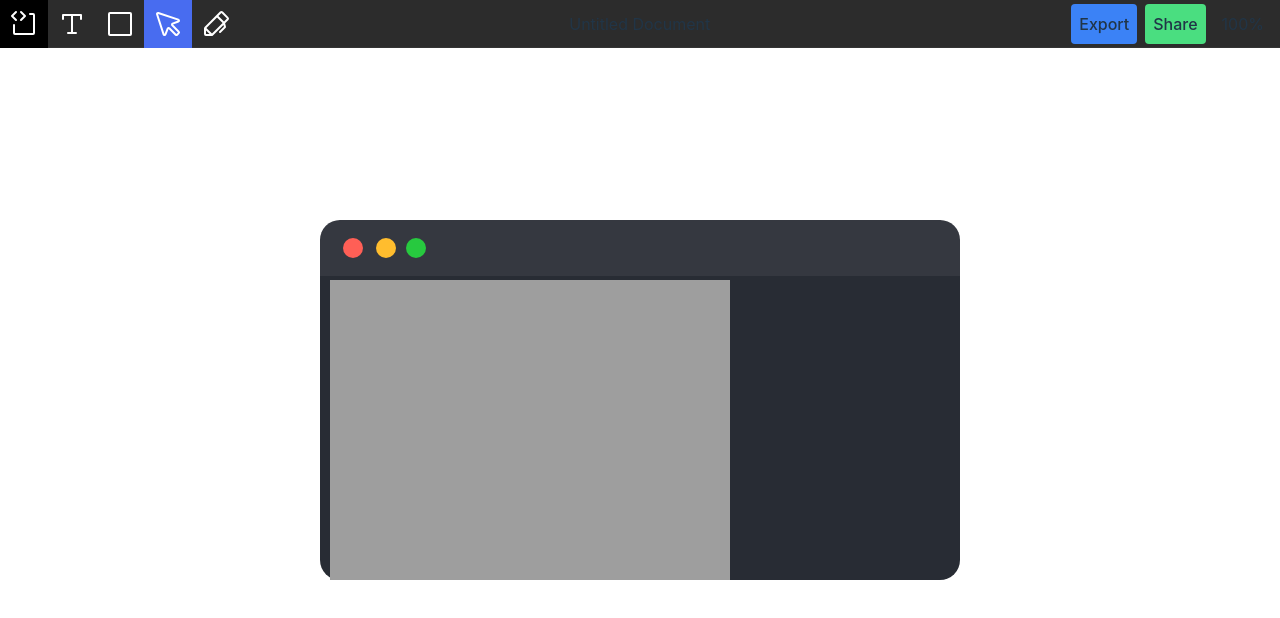
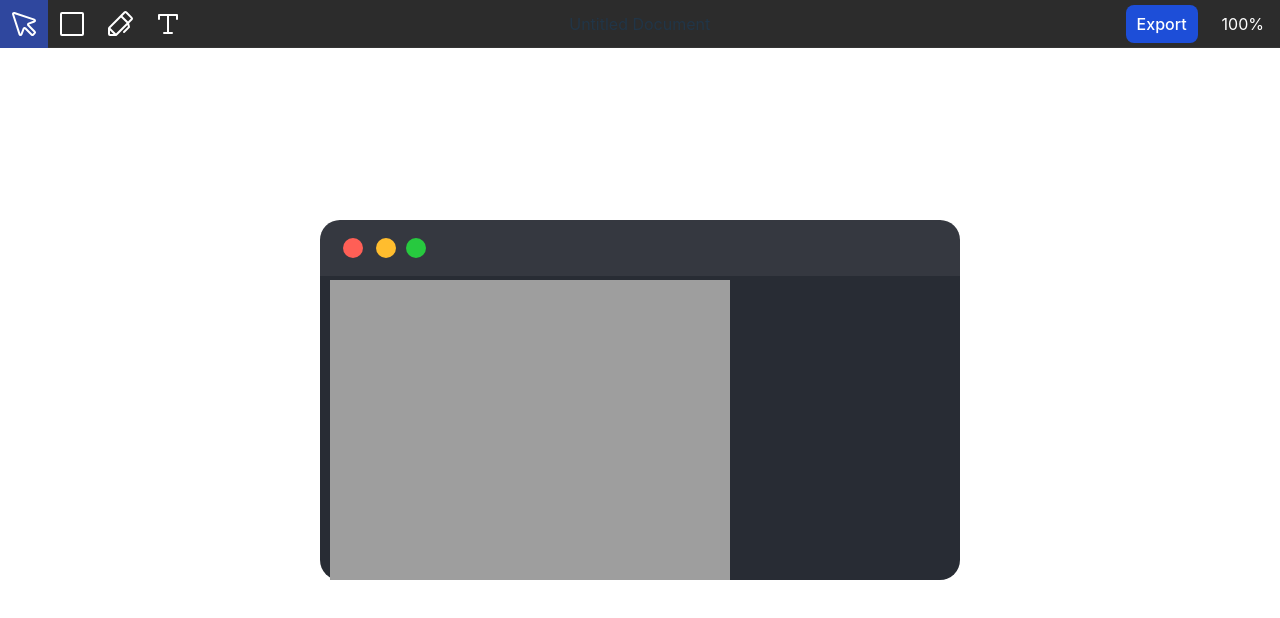
Before and after one commit to nikapadia/SuperSnippets, a React (Vite) app: page / in a window 1280 px wide. Shown: the top 618 px of the page. Built offline with nearby package versions, Linux system fonts and the light colour scheme.

Commit message:
Minor fixes

```diff
--- a/src/components/canvas/Canvas.tsx
+++ b/src/components/canvas/Canvas.tsx
@@ -47,7 +47,7 @@ function createElement(
 				pointerWidth: 20,
 				fill: "black",
 				stroke: "black",
-				strokeWidth: 4,
+				strokeWidth: 2,
 				draggable: true,
 			});
 			break;
@@ -92,7 +92,6 @@ const Canvas = () => {
     const [code, setCode] = useState("");
 	layerRef.current?.add(transformer);
 
-	// draw a box with half the dimensions as the stage whenever the page
 	useEffect(() => {
 		let element = createCodeBlock();
 		transformer.nodes([element.element]);
@@ -393,7 +392,7 @@ const Canvas = () => {
     }
 
 	return (
-		<div style={{ boxShadow: "0 0 10px rgba(0, 0, 0, 0.1)" }}>
+		<div style={{ backgroundColor: "#fff", boxShadow: "0 0 10px rgba(0, 0, 0, 0.1)" }}>
             {modalVisible && <CodeModal closeModal={closeCodeModal} initialText={code} />}
             <div>
                 <Stage
--- a/src/components/toolbar/Toolbar.tsx
+++ b/src/components/toolbar/Toolbar.tsx
@@ -60,11 +60,10 @@ function Toolbar() {
 
           <ThemeProvider theme={theme}>
 
-            <DropdownMenu buttonType="CodeBlock" openButton={openButton} setOpenButton={setOpenButton} />
+            <DropdownMenu buttonType="Cursor" openButton={openButton} setOpenButton={setOpenButton} />
+            <DropdownMenu buttonType="square" openButton={openButton} setOpenButton={setOpenButton} />
+            <DropdownMenu buttonType="Pen" openButton={openButton} setOpenButton={setOpenButton} />
             <DropdownMenu buttonType="TextT" openButton={openButton} setOpenButton={setOpenButton} />
-            <DropdownMenu buttonType="square" openButton={openButton} setOpenButton={setOpenButton} />
-            <DropdownMenu buttonType="Cursor" openButton={openButton} setOpenButton={setOpenButton} />
-            <DropdownMenu buttonType="Pen" openButton={openButton} setOpenButton={setOpenButton} />
 
           </ThemeProvider>
 
@@ -83,9 +82,8 @@ function Toolbar() {
         </div>
 
         <div className="flex justify-end items-center h-full gap-2 pr-2 basis-1/3">
-          <button className="flex justify-center border-0 p-2 rounded bg-blue-500 hover:rounded-lg"> Export </button>
-          <button className="flex justify-center border-0 p-2 rounded bg-green-400 hover:rounded-lg"> Share </button>
-          <div className="flex items-center h-8 p-2 border-o text-center hover:bg-black box-content">
+          <button className="modal-button text-white bg-blue-700 hover:bg-blue-800 focus:ring-4 focus:ring-blue-300 font-medium rounded-lg text-base px-2.5 py-1.5 me-2 dark:bg-blue-600 dark:hover:bg-blue-700 focus:outline-none dark:focus:ring-blue-800"> Export </button>
+          <div className="flex items-center h-8 p-2 border-o text-center text-white hover:bg-black box-content">
             <div>100%</div>
           </div>
         </div>
```
